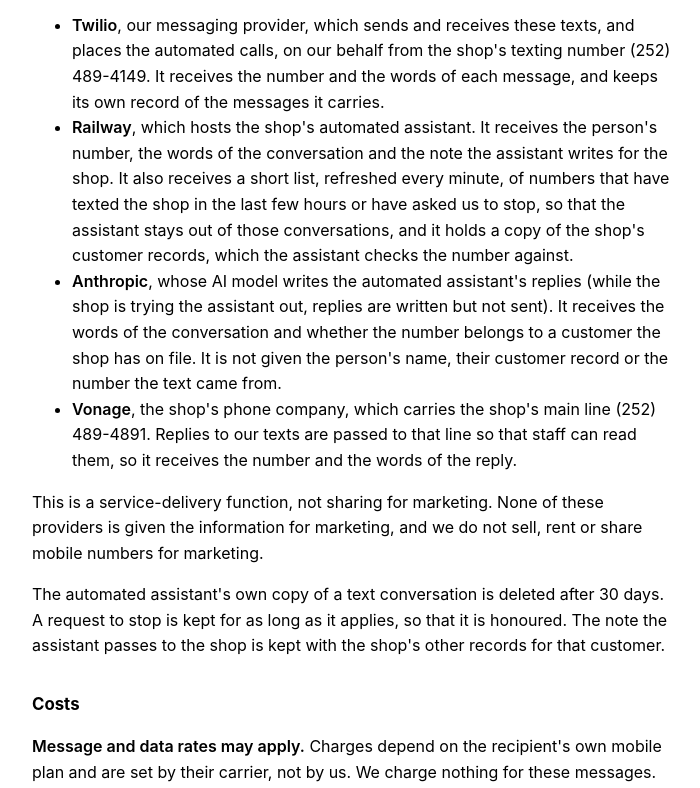
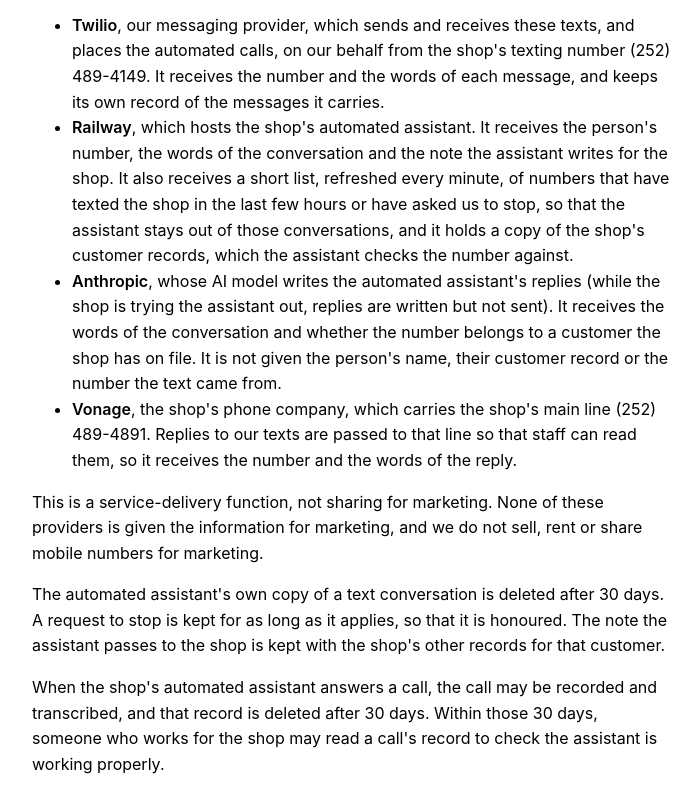
Before and after one commit to daveysalvato1996/sms-policy, a plain HTML site: page beachready/privacy.html in a window 1280 px wide. Shown: the part 2010-2798 px from the top of the page, without its empty margins (288-988 px from the left). Drawn offline with Linux system fonts and the light colour scheme.

Commit message:
Beach Ready privacy: the phone assistant's call records (30 days; staff may read within), 22 Oct 2026

```diff
--- a/beachready/privacy.html
+++ b/beachready/privacy.html
@@ -17,7 +17,7 @@
 <body>
 
 <h1>SMS Privacy Policy</h1>
-<p class="date">Beach Ready Auto Repair &middot; last updated 19 October 2026</p>
+<p class="date">Beach Ready Auto Repair &middot; last updated 22 October 2026</p>
 
 <p>This policy covers the text messages and automated phone calls sent by
 <strong>JM Automotive LLC, doing business as Beach Ready Auto Repair</strong>,
@@ -123,6 +123,9 @@
 30 days. A request to stop is kept for as long as it applies, so that it is
 honoured. The note the assistant passes to the shop is kept with the shop's
 other records for that customer.</p>
+<p>When the shop's automated assistant answers a call, the call may be recorded and transcribed, and that record is
+deleted after 30 days. Within those 30 days, someone who works for the shop may read a call's record to check the
+assistant is working properly.</p>
 
 <h2>Costs</h2>
 <p><strong>Message and data rates may apply.</strong> Charges depend on the
```
